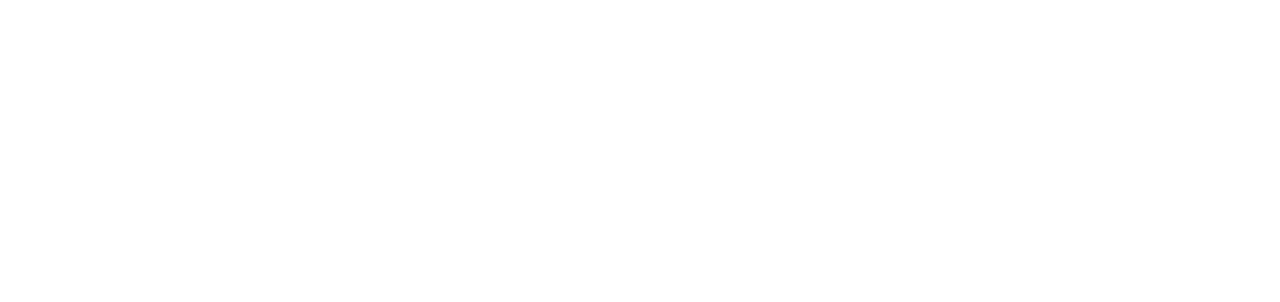
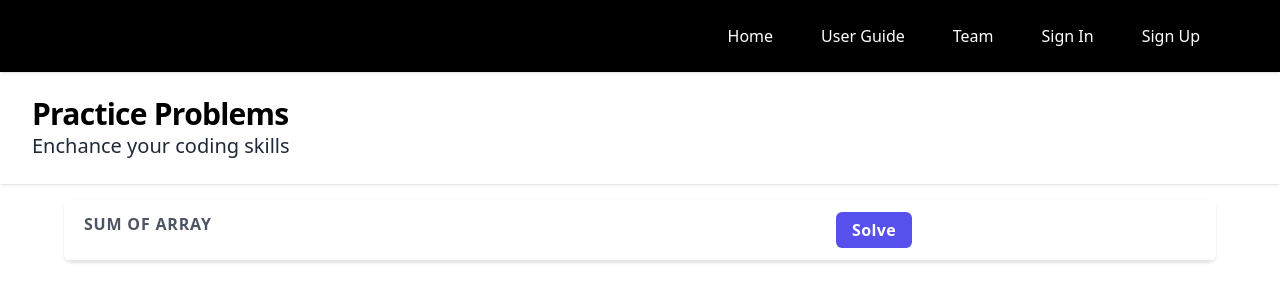
Before and after one commit to Rko-8001/CS305, a React (Create React App) app in the folder client/: page /problem in a window 1280 px wide. Before the commit this address had no page. Shown: the top 302 px of the page. Built offline with nearby package versions, Linux system fonts and the light colour scheme.

Commit message:
Added problem part

```diff
--- a/client/src/App.js
+++ b/client/src/App.js
@@ -6,6 +6,10 @@
 import SignUp from './components_login/SignUp';
 import MainPage from './components_student/MainPage';
 import Profile from './components/profile/Profile';
+import ViewProblems from './components_problem/problemPage/ViewProblems';
+import ViewAProblem from '../src/components_problem/problemPage/ViewAProblem';
+
+
 function App() {
   return (
     <>
@@ -60,6 +64,20 @@
 
         </Route>
 
+        <Route path='/problem'>
+          <Route index
+            element={
+              <>
+                <NavBar />
+                <ViewProblems />
+              </>
+            }
+          />
+          <Route path=':id' element={<>
+            <NavBar />
+            <ViewAProblem />
+          </>} />
+        </Route>
       </Routes>
     </>
 
--- /dev/null
+++ b/client/src/components_problem/problemPage/ViewAProblem.js
@@ -0,0 +1,14 @@
+import React from 'react'
+import { useParams } from 'react-router-dom'
+
+export default function ViewAProblem() {
+
+    const problemId = useParams();
+    return (
+        <>
+            <h1>
+                This is the  {problemId.id}
+            </h1>
+        </>
+    )
+}
--- /dev/null
+++ b/client/src/components_problem/problemPage/ViewProblems.js
@@ -0,0 +1,35 @@
+import React from 'react'
+
+export default function ViewProblems() {
+  return (
+    <>
+      <header className="bg-white shadow">
+        <div className="mx-auto max-w-7xl px-4 py-6 sm:px-6 lg:px-8">
+          <h1 className="text-3xl font-bold  tracking-tight text-black">Practice Problems</h1>
+          <p className="text-xl  text-gray-800">Enchance your coding skills</p>
+
+        </div>
+      </header>
+
+      <div>
+        <div class="mx-4 sm:mx-8 px-4 sm:px-8 py-4 overflow-x-auto ">
+          <div class="inline-block min-w-full shadow rounded-lg overflow-hidden ">
+            <div class="grid grid-cols-6 gap-4 px-5 py-3 border-b-2 border-gray-200 hover:bg-green-100 bg-white text-left  font-semibold text-gray-600 uppercase tracking-wider">
+              <div class="col-start-1 col-end-3 ...">
+                <h1>
+                  Sum of Array
+                </h1>
+              </div>
+              <div class="col-end-7 col-span-2 float-right">
+                <h1 className=' text-green-900   leading-tight'>
+                  <button class="bg-indigo-600 px-4 py-2 rounded-md text-white font-semibold tracking-wide cursor-pointer">Solve</button>
+                  {/* <button class="bg-green-300 px-4 py-2 rounded-md text-white font-semibold tracking-wide cursor-pointer">SOLVED</button> */}
+                </h1>
+              </div>
+            </div>
+          </div>
+        </div>
+      </div>
+    </>
+  )
+}
```
Also changed, not shown: client/src/components_problem/Solution.js (added, +8 -0 lines), client/src/components_problem/sessionPage/ViewAnSession.js (added, +8 -0 lines), client/src/components_problem/sessionPage/ViewSessions.js (added, +8 -0 lines).
